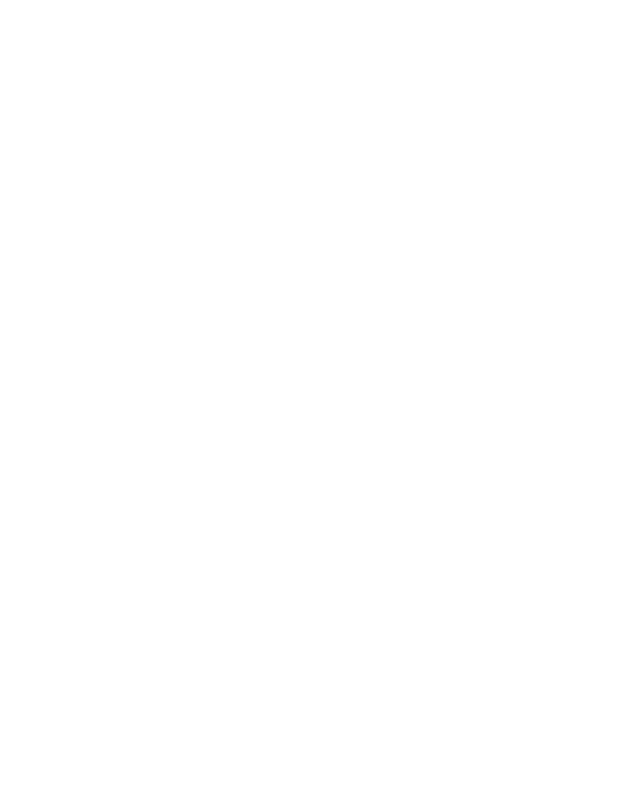
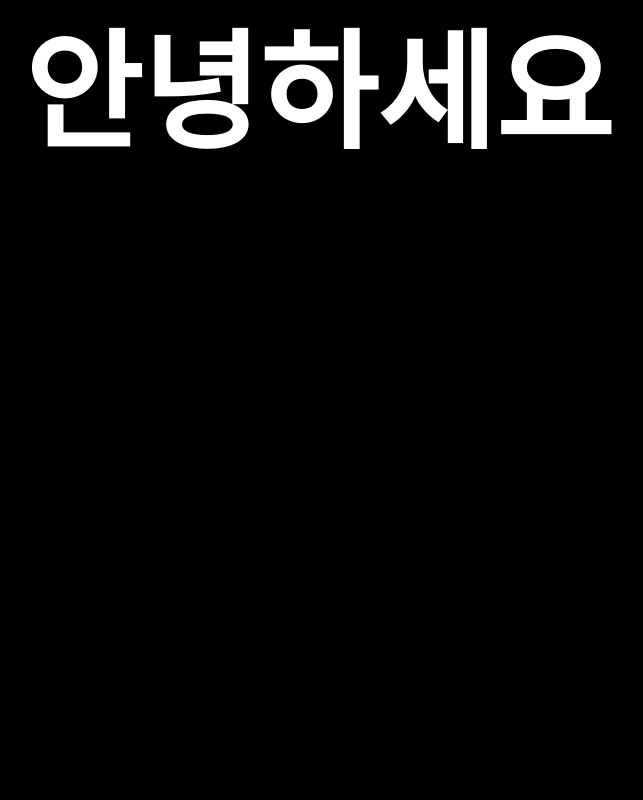
Before and after one commit to YongYong21/PortfolioProject, a React (Vite) app: page / in a window 1280 px wide. Shown: the top 800 px of the page, without its empty margins (322-965 px from the left). Built offline with nearby package versions, Linux system fonts and the light colour scheme.

Commit message:
Feat: IntroduceCard.tsx

```diff
--- a/src/App.tsx
+++ b/src/App.tsx
@@ -1,5 +1,11 @@
+import IntroduceCard from "./components/main/IntroduceCard";
+
 function App(): JSX.Element {
-  return <div></div>;
+  return (
+    <>
+      <IntroduceCard></IntroduceCard>
+    </>
+  );
 }
 
 export default App;
--- /dev/null
+++ b/src/components/main/IntroduceCard.tsx
@@ -0,0 +1,76 @@
+/** @jsxImportSource @emotion/react */
+import { css } from "@emotion/react";
+import { useEffect, useState } from "react";
+
+const introduceContainer = css`
+  height: 360vh;
+  background-color: rgba(0, 0, 0);
+`;
+const cardBox = (opacityY: number = 1) => css`
+  height: 100vh;
+
+  color: rgba(255, 255, 255, ${opacityY});
+  text-align: center;
+  font-size: 128px;
+  font-weight: 700;
+  line-height: 1.5;
+  position: sticky;
+  top: 0;
+  transition: background-color 0.2s;
+`;
+
+function IntroduceCard(): JSX.Element {
+  const [cardBoxState, setCardBoxState] = useState([
+    { opacity: 1 },
+    { opacity: 1 },
+    { opacity: 1 }
+  ]);
+
+  const handleScroll = () => {
+    const scrollY = window.scrollY;
+
+    if (scrollY < window.innerHeight) {
+      const opacity = (-1 / window.innerHeight) * scrollY + 1;
+      let copy = [...cardBoxState];
+      copy[0].opacity = opacity;
+      copy[1].opacity = 1 - opacity;
+      setCardBoxState(copy);
+    } else if (scrollY < window.innerHeight * 2) {
+      const opacity = (-1 / window.innerHeight) * scrollY + 2;
+      let copy = [...cardBoxState];
+      copy[0].opacity = 0;
+      copy[1].opacity = opacity;
+      copy[2].opacity = 1 - opacity;
+      setCardBoxState(copy);
+    } else if (scrollY >= window.innerHeight * 2) {
+      const opacity = (-1 / window.innerHeight) * scrollY + 3;
+      let copy = [...cardBoxState];
+      copy[0].opacity = 0;
+      copy[1].opacity = 0;
+      copy[2].opacity = opacity;
+      setCardBoxState(copy);
+    }
+  };
+
+  useEffect(() => {
+    window.addEventListener("scroll", handleScroll);
+
+    return () => {
+      window.removeEventListener("scroll", handleScroll);
+    };
+  }, []);
+
+  return (
+    <>
+      <div css={introduceContainer}>
+        <div css={cardBox(cardBoxState[0].opacity)}>안녕하세요</div>
+        <div css={cardBox(cardBoxState[1].opacity)}>
+          프론트엔드 개발자를 꿈꾸는
+        </div>
+        <div css={cardBox(cardBoxState[2].opacity)}>박용희 입니다.</div>
+      </div>
+    </>
+  );
+}
+
+export default IntroduceCard;
--- a/src/index.css
+++ b/src/index.css
@@ -0,0 +1,124 @@
+html,
+body,
+div,
+span,
+applet,
+object,
+iframe,
+h1,
+h2,
+h3,
+h4,
+h5,
+h6,
+p,
+blockquote,
+pre,
+a,
+abbr,
+acronym,
+address,
+big,
+cite,
+code,
+del,
+dfn,
+em,
+img,
+ins,
+kbd,
+q,
+s,
+samp,
+small,
+strike,
+strong,
+sub,
+sup,
+tt,
+var,
+b,
+u,
+i,
+center,
+dl,
+dt,
+dd,
+ol,
+ul,
+li,
+fieldset,
+form,
+label,
+legend,
+table,
+caption,
+tbody,
+tfoot,
+thead,
+tr,
+th,
+td,
+article,
+aside,
+canvas,
+details,
+embed,
+figure,
+figcaption,
+footer,
+header,
+hgroup,
+menu,
+nav,
+output,
+ruby,
+section,
+summary,
+time,
+mark,
+audio,
+video {
+  margin: 0;
+  padding: 0;
+  border: 0;
+  font-size: 100%;
+  font: inherit;
+  vertical-align: baseline;
+}
+/* HTML5 display-role reset for older browsers */
+article,
+aside,
+details,
+figcaption,
+figure,
+footer,
+header,
+hgroup,
+menu,
+nav,
+section {
+  display: block;
+}
+body {
+  line-height: 1;
+}
+ol,
+ul {
+  list-style: none;
+}
+blockquote,
+q {
+  quotes: none;
+}
+blockquote:before,
+blockquote:after,
+q:before,
+q:after {
+  content: "";
+  content: none;
+}
+table {
+  border-collapse: collapse;
+  border-spacing: 0;
+}
```
